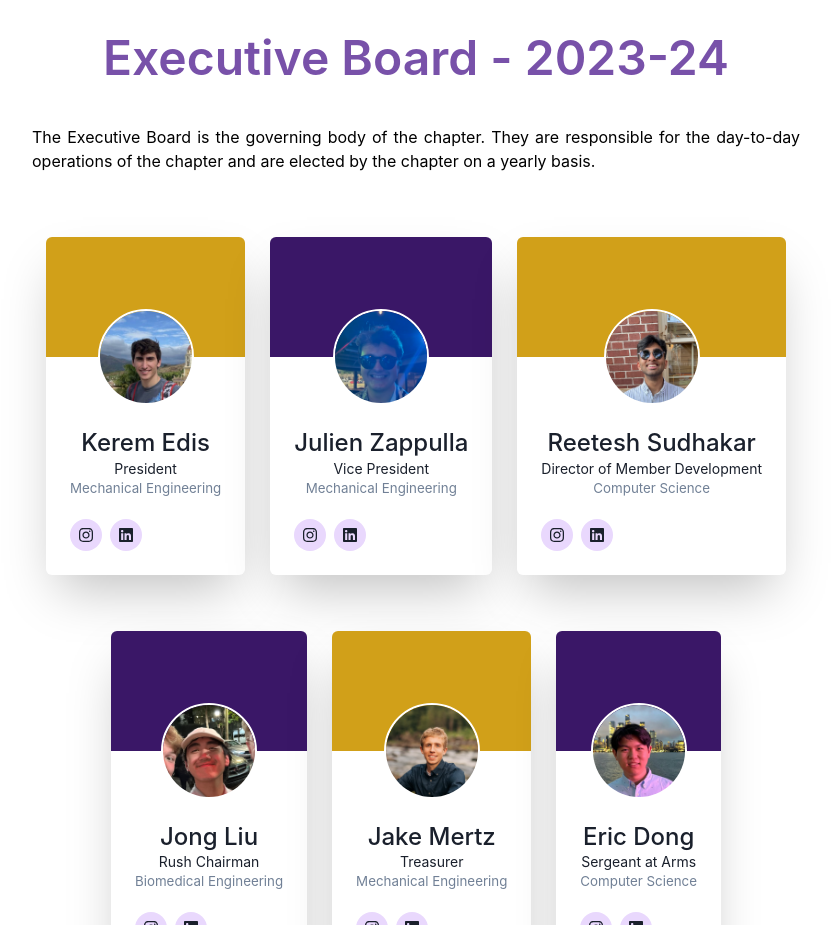
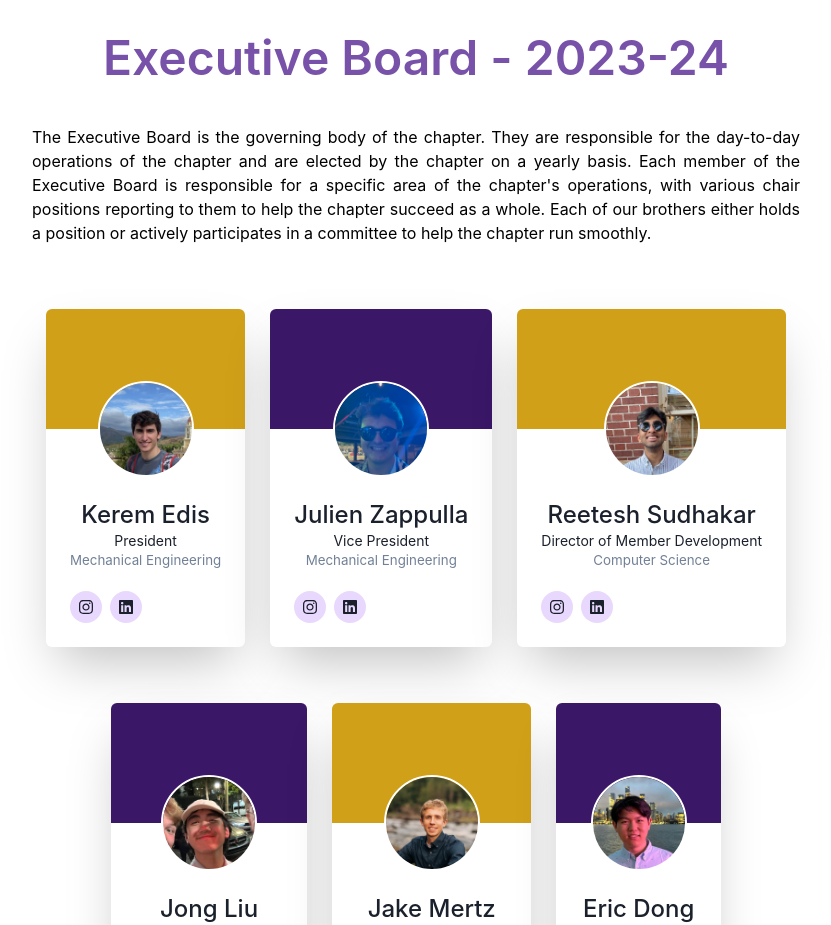
Before and after one commit to reeteshsudhakar/gtdelts-website, a Next.js app: page /officers in a window 1280 px wide. Shown: the part 940-1865 px from the top of the page, without its empty margins (224-1055 px from the left). Built offline with nearby package versions, Linux system fonts and the light colour scheme.

Commit message:
update officers page description

```diff
--- a/src/pages/officers.tsx
+++ b/src/pages/officers.tsx
@@ -32,7 +32,7 @@ const Officers = () => {
                         maxW={'3xl'}
                         align={'justify'}
                     >
-                        The Executive Board is the governing body of the chapter. They are responsible for the day-to-day operations of the chapter and are elected by the chapter on a yearly basis.
+                        The Executive Board is the governing body of the chapter. They are responsible for the day-to-day operations of the chapter and are elected by the chapter on a yearly basis. Each member of the Executive Board is responsible for a specific area of the chapter's operations, with various chair positions reporting to them to help the chapter succeed as a whole. Each of our brothers either holds a position or actively participates in a committee to help the chapter run smoothly.
                     </Text>
                     <VStack>
                         <HStack
@@ -129,7 +129,6 @@ const Officers = () => {
                                 major={'Aerospace Engineering'}
                             />
                         </HStack>
-
                     </VStack>
                 </Stack>
             </Container>
```
